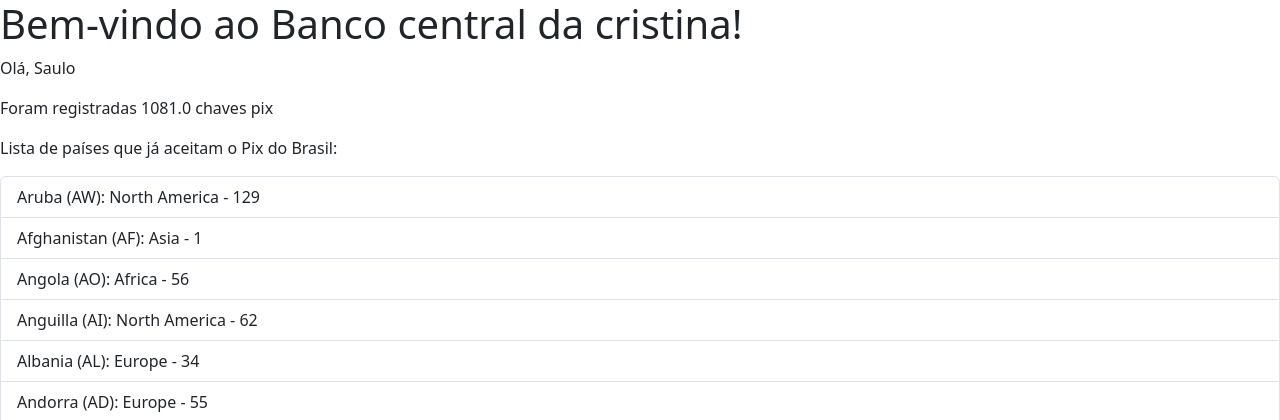
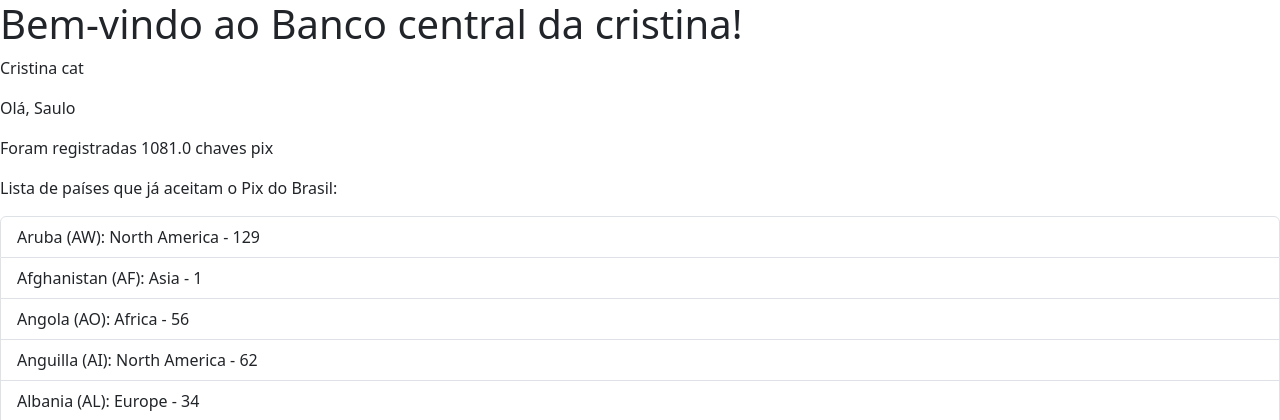
Before and after one commit to sauloafoliveira/dev-web-2-26-1, a Django app: page /bc in a window 1280 px wide. Shown: the top 420 px of the page. Run offline with Django 5.2, Linux system fonts and the light colour scheme; data comes from the database, SQL or seed files in the repository.

Commit message:
Update index_bc.html

```diff
--- a/urubudopix/bc/templates/index_bc.html
+++ b/urubudopix/bc/templates/index_bc.html
@@ -11,7 +11,7 @@
     <h1>
         Bem-vindo ao Banco central da cristina!
     </h1>
-
+<p>Cristina cat<p/>
     {% if logado %}
         <p>Olá, Saulo</p>
 
```
